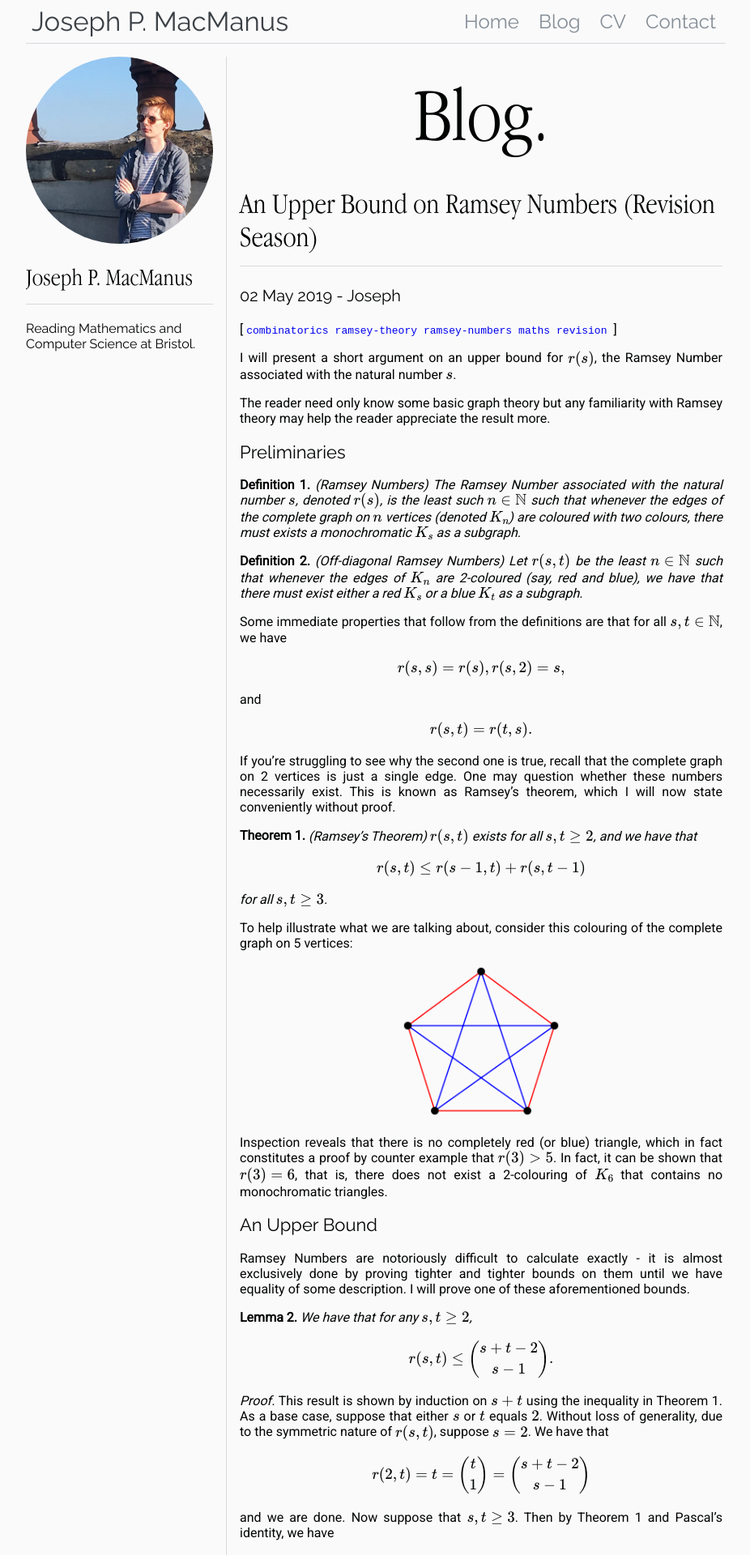
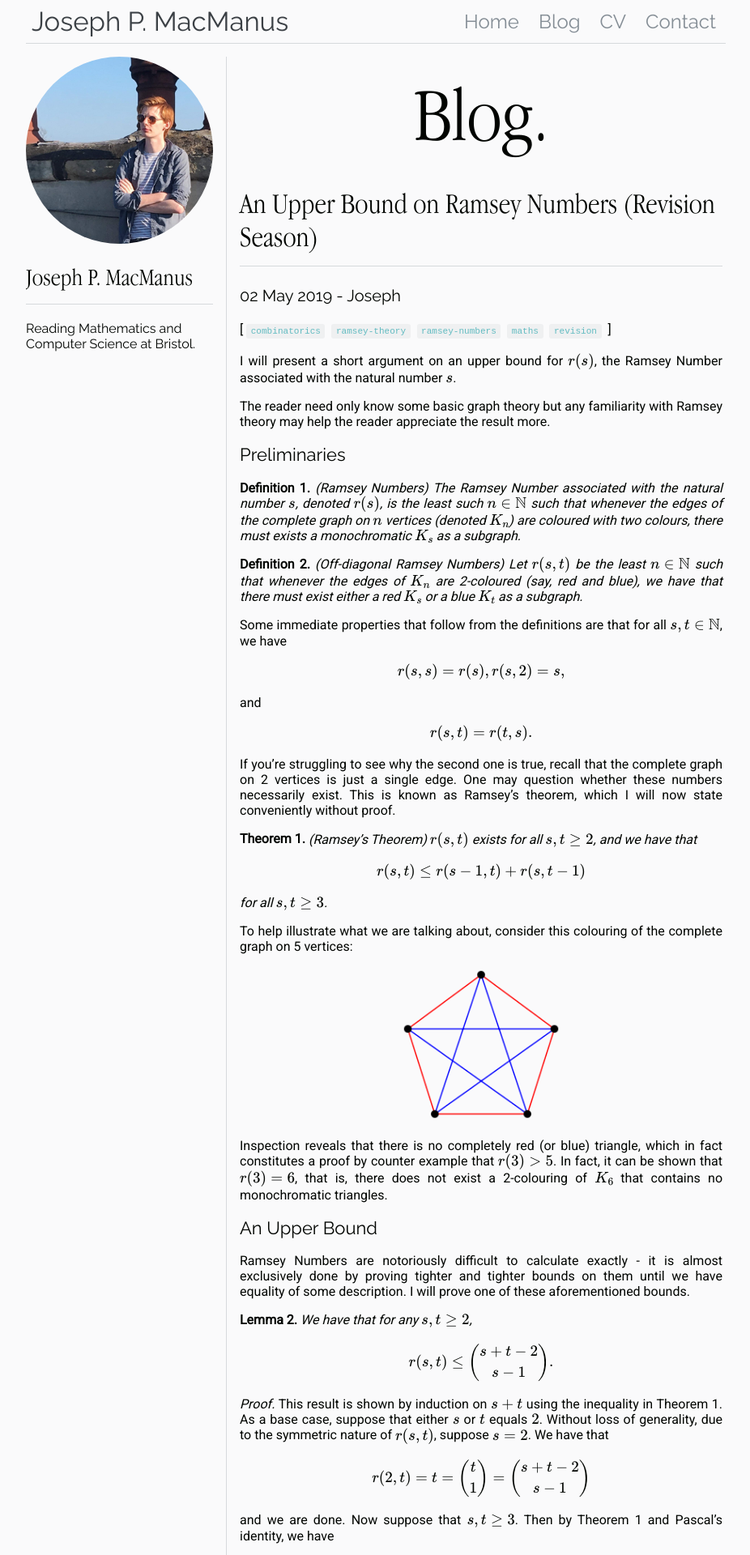
Before and after one commit to tiepdotme/jpmacmanus.me, a Jekyll site: the page built from _posts/2019-05-02-ramsey.md, in a window 1280 px wide. Shown: the top 1920 px of the page at 81% size, without its empty margins (176-1102 px from the left). Built offline with Jekyll 4.4.1, drawn with Linux system fonts in a browser that asks for light colours; formulas are drawn with MathJax 3.

Commit message:
tag styling changed a bit

```diff
--- a/_includes/archive.html
+++ b/_includes/archive.html
@@ -8,5 +8,5 @@
 {% for temptag in sortedtemptags %}
   {% assign tagitems = temptag | split: '#' %}
   {% capture tagname %}{{ tagitems[1] }}{% endcapture %}
-  <a href="/tag/{{ tagname }}"><code class="highligher-rouge"><nobr>{{ tagname }}</nobr></code></a>
+  <a class="taglink" href="/tag/{{ tagname }}"><code class="tag"><nobr>{{ tagname }}</nobr></code></a>
 {% endfor %}
--- a/_layouts/post.html
+++ b/_layouts/post.html
@@ -7,7 +7,7 @@ layout: default-plus
 <span>[
   {% for tag in page.tags %}
     {% capture tag_name %}{{ tag }}{% endcapture %}
-    <a href="/tag/{{ tag_name }}"><code class="highligher-rouge"><nobr>{{ tag_name }}</nobr></code>&nbsp;</a>
+    <a href="/tag/{{ tag_name }}"><code class="tag"><nobr>{{ tag_name }}</nobr></code>&nbsp;</a>
   {% endfor %}
 ]</span>
 
--- /dev/null
+++ b/_sass/tags.scss
@@ -0,0 +1,31 @@
+@import "utilities/variables";
+
+// a.taglink:link {
+//   background-color: $highlight-colour;
+//   color: $moonstone;
+// }
+//
+// a.taglink:visited {
+//   color: $moonstone;
+// }
+//
+// a.taglink:hover {
+//   color: $moonstone;
+// }
+//
+// a.taglink:active {
+//   color: $moonstone;
+// }
+
+a.taglink {
+
+}
+
+code.tag {
+  font-size: 85%;
+  padding: .25em .5em;
+  background-color: $highlight-colour;
+  color: $moonstone;
+  line-height: 1.8;
+  border-radius: 3px;
+}
--- a/assets/css/styles.scss
+++ b/assets/css/styles.scss
@@ -9,5 +9,6 @@
 @import "banner";
 @import "sidebar-right";
 @import "sidebar-left";
+@import "tags";
 
 @import "scaling";
```
